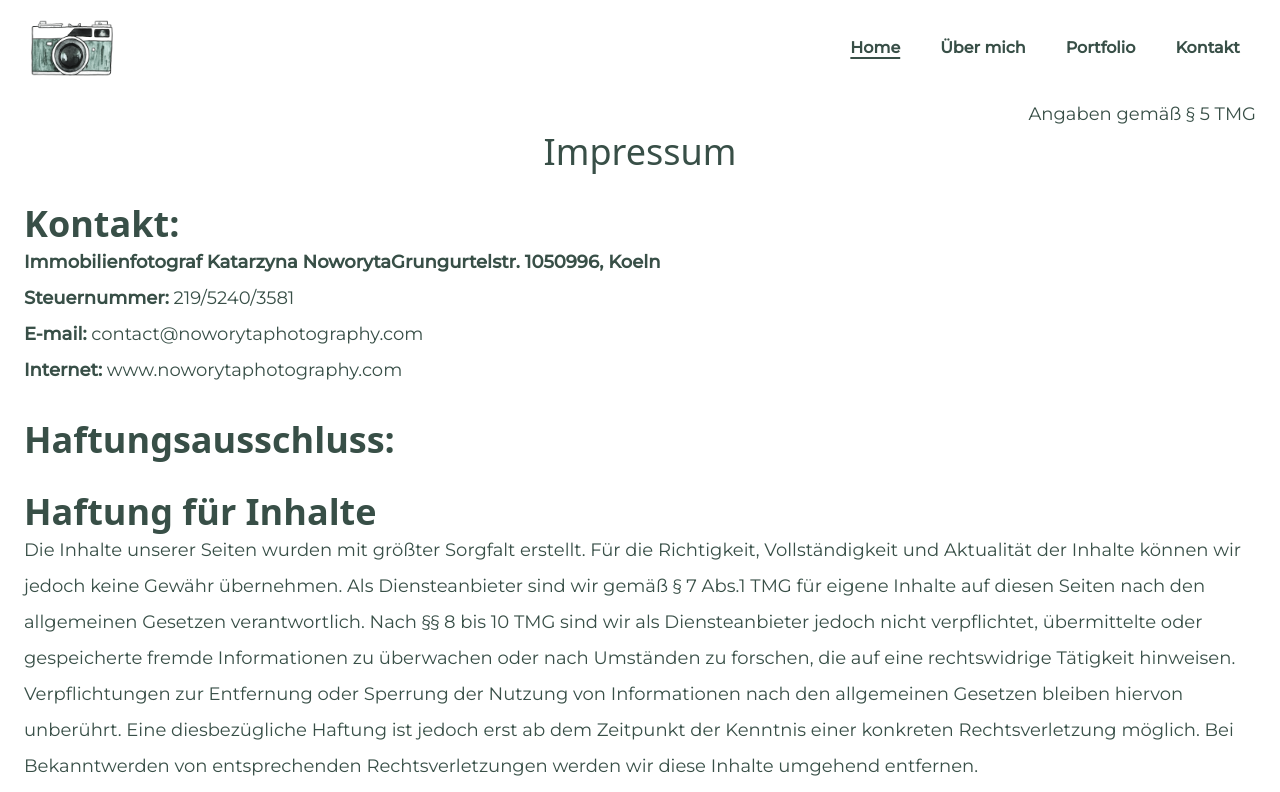
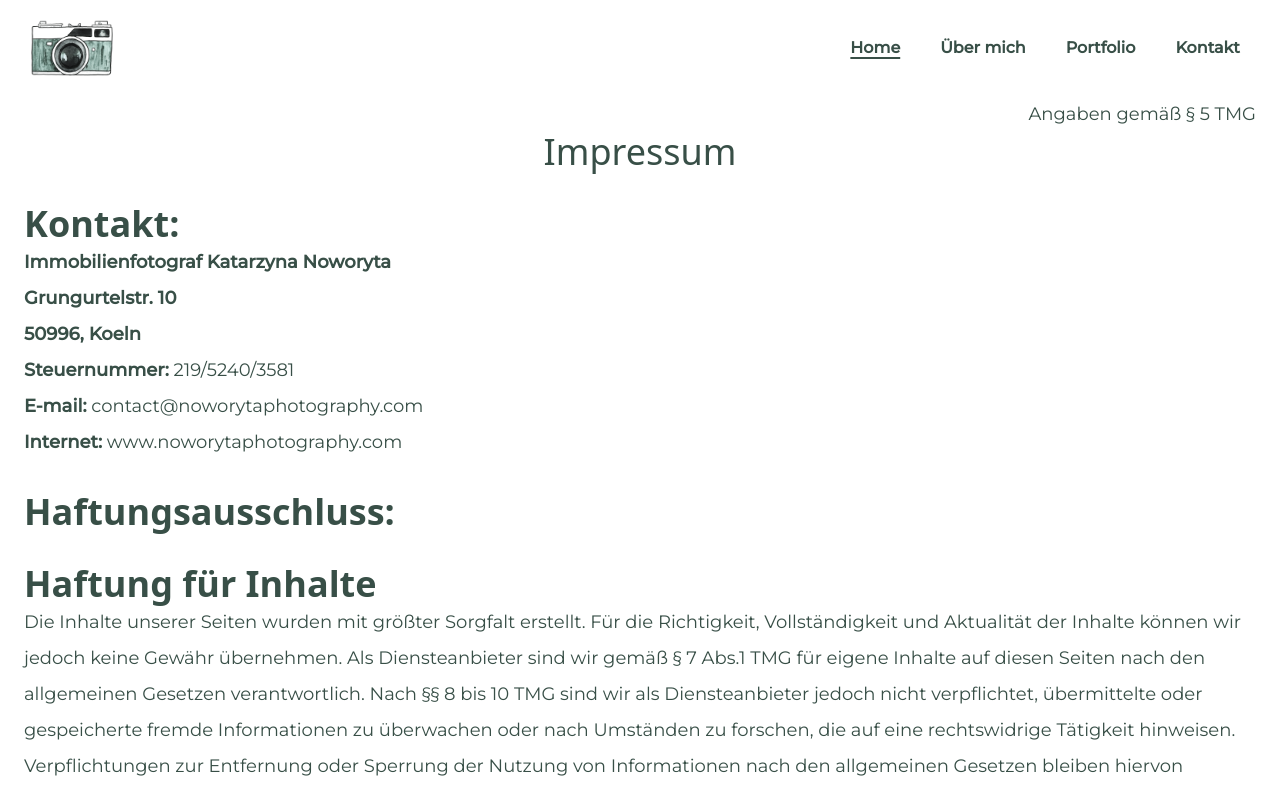
Before and after one commit to Dan86de/noworytaphotography-new, a Next.js app: page /impressum in a window 1280 px wide. Shown: the top 792 px of the page. Built offline with nearby package versions, Linux system fonts and the light colour scheme; a web font is replaced by a local one.

Commit message:
New lines

```diff
--- a/pages/impressum.tsx
+++ b/pages/impressum.tsx
@@ -21,8 +21,8 @@ export default function Impressum() {
       </h2>
 
       <strong>Immobilienfotograf Katarzyna Noworyta</strong>
-      <strong>Grungurtelstr. 10</strong>
-      <strong>50996, Koeln</strong>
+      <p><strong>Grungurtelstr. 10</strong></p>
+      <p><strong>50996, Koeln</strong></p>
       <p>
         <strong>Steuernummer:</strong> 219/5240/3581
       </p>
```
